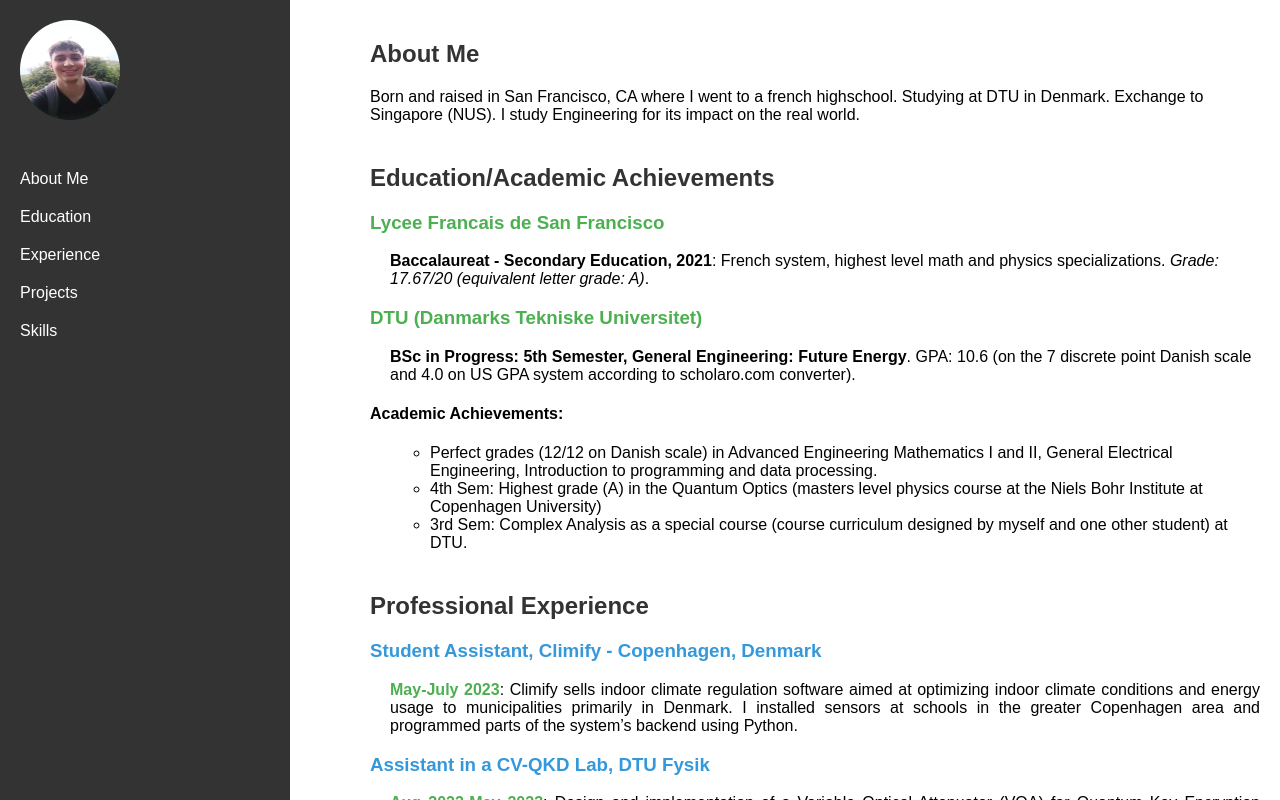
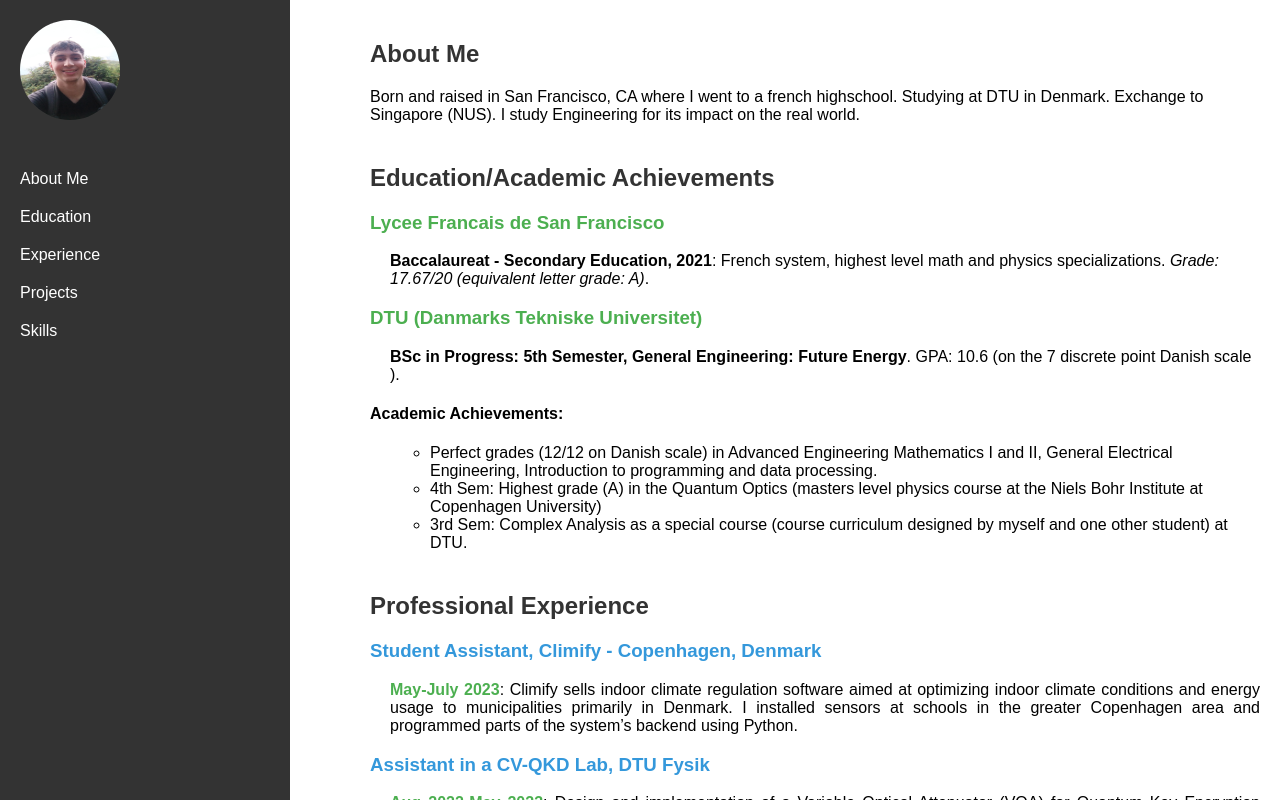
Before and after one commit to Nicholas-Kryger-Nelson/Nicholas-Kryger-Nelson.github.io, a plain HTML site: page index.html in a window 1280 px wide. Drawn offline with Linux system fonts and the light colour scheme.

Commit message:
Update index.html

```diff
--- a/index.html
+++ b/index.html
@@ -33,7 +33,7 @@
             </div>
             <div class="education-entry">
                 <h3>DTU (Danmarks Tekniske Universitet)</h3>
-                <p><strong>BSc in Progress: 5th Semester, General Engineering: Future Energy</strong>. GPA: 10.6 (on the 7 discrete point Danish scale and 4.0 on US GPA system according to scholaro.com converter).</p>
+                <p><strong>BSc in Progress: 5th Semester, General Engineering: Future Energy</strong>. GPA: 10.6 (on the 7 discrete point Danish scale ).</p>
 
                 <h4>Academic Achievements:</h4>
                 <ul>
```
